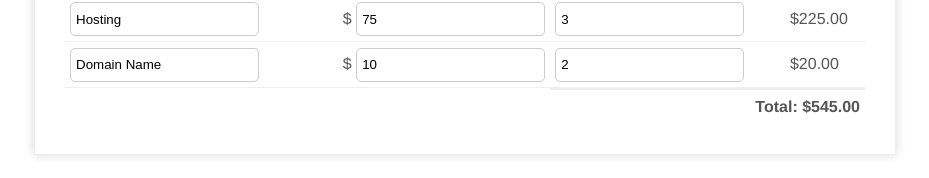
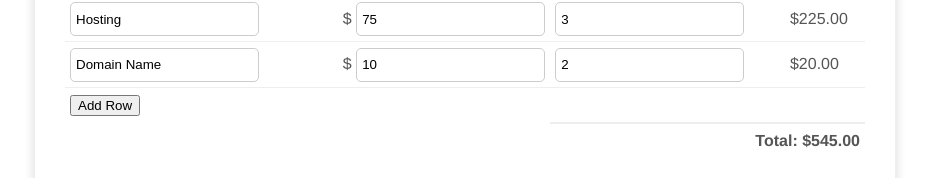
Before and after one commit to cmpsmarcio/vue-invoice-form, a Vue app: page / in a window 1280 px wide. Shown: the part 661-839 px from the top of the page, without its empty margins (175-1104 px from the left). Built offline with nearby package versions, Linux system fonts and the light colour scheme.

Commit message:
add row button

```diff
--- a/src/components/InvoiceForm.vue
+++ b/src/components/InvoiceForm.vue
@@ -21,7 +21,6 @@
           </table>
         </td>
       </tr>
-
       <tr class="information">
         <td colspan="4">
           <table>
@@ -41,12 +40,10 @@
           </table>
         </td>
       </tr>
-
       <tr class="heading">
         <td colspan="2">Payment Method</td>
         <td colspan="2">Check #</td>
       </tr>
-
       <tr class="details">
         <td colspan="2">Check</td>
         <td colspan="2">1000</td>
@@ -69,6 +66,11 @@
           <input type="number" v-model="item.quantity" />
         </td>
         <td>${{item.price * item.quantity | currency}}</td>
+      </tr>
+      <tr>
+        <td colspan="4">
+          <button class="btn-add-row" @click="addRow">Add Row</button>
+        </td>
       </tr>
       <tr class="total">
         <td colspan="2"></td>
```
